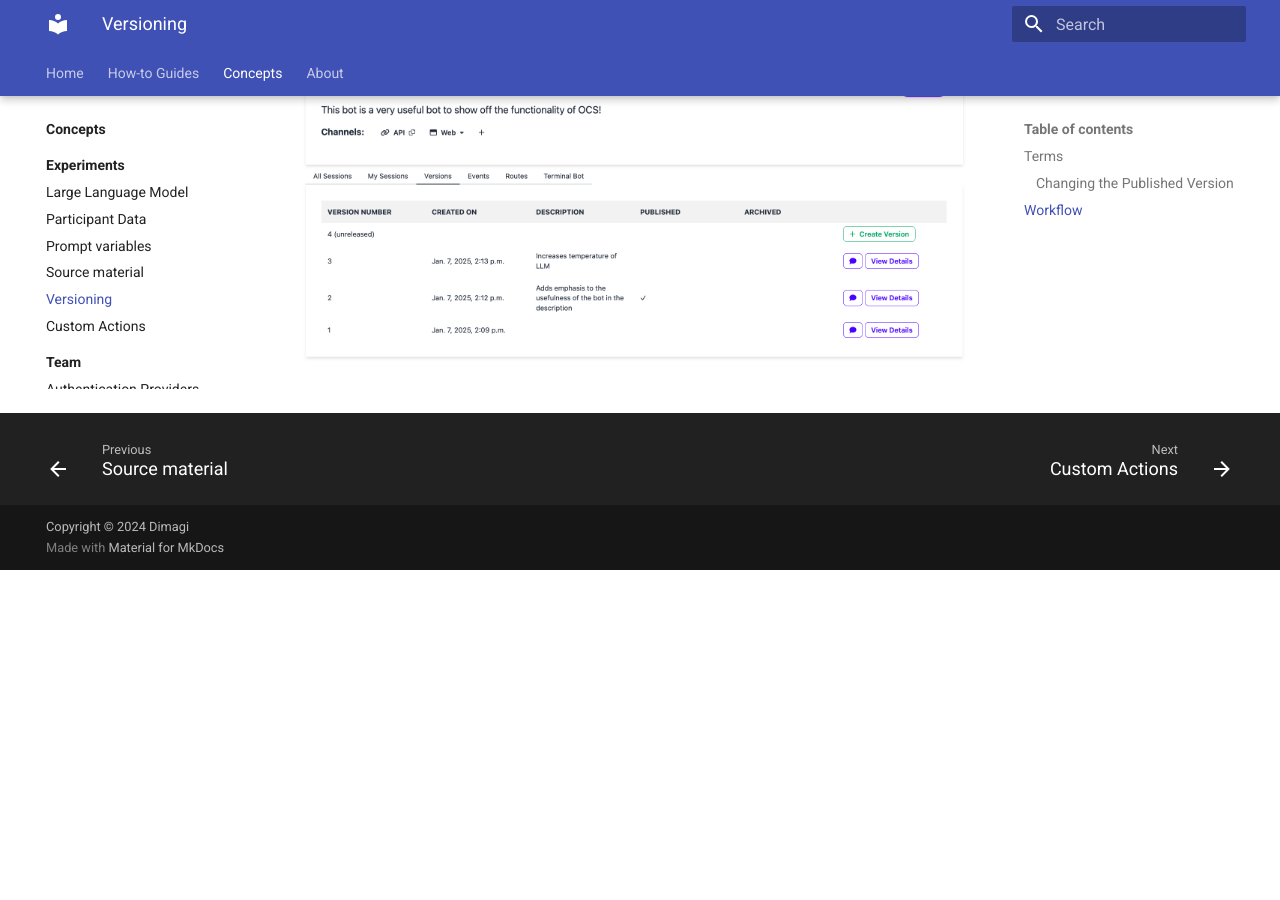
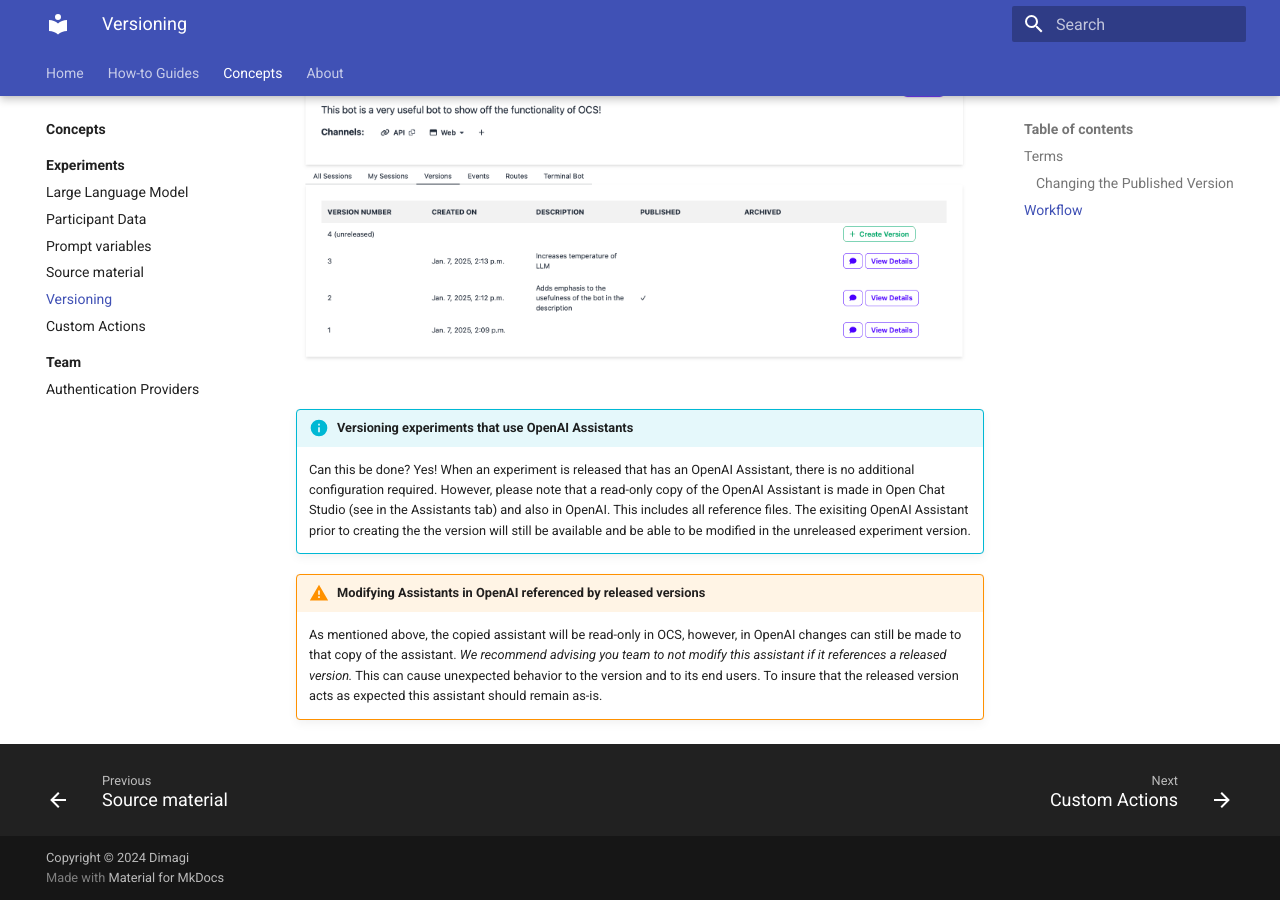
Before and after one commit to dimagi/open-chat-studio-docs, an MkDocs documentation site: the page built from docs/concepts/versioning.md, in a window 1280 px wide and 900 px high, scrolled down 2836 px. Built offline with MkDocs 1.6.1 and Material for MkDocs 9.7.7, drawn with Linux system fonts in a browser that asks for light colours; before the commit the page ends 3406 px from its top, so only the background shows below that; some of the changed text lies outside the part shown.

Commit message:
add more info about specifially working with OpenAI Assistants

```diff
--- a/docs/concepts/versioning.md
+++ b/docs/concepts/versioning.md
@@ -46,3 +46,11 @@
 
 For this demo, I released a few more versions for this experiment and also changed the published version. To easily see which is the published version for the experiment, look right of the experiment name at the top of the experiment home screen at the icon in green. For this example, you'll see "v2" which indicates that the version 2 is the published version. You will also be able to see in the table looking at the published verion row for the checkmark.
 ![Create Experiment Version View](images/version_table_after.png)
+
+
+!!! info "Versioning experiments that use OpenAI Assistants"
+    Can this be done? Yes! When an experiment is released that has an OpenAI Assistant, there is no additional configuration required. However, please note that a read-only copy of the OpenAI Assistant is made in Open Chat Studio (see in the Assistants tab) and also in OpenAI. This includes all reference files. The exisiting OpenAI Assistant prior to creating the the version will still be available and be able to be modified in the unreleased experiment version.
+
+!!! warning "Modifying Assistants in OpenAI referenced by released versions"
+
+    As mentioned above, the copied assistant will be read-only in OCS, however, in OpenAI changes can still be made to that copy of the assistant. *We recommend advising you team to not modify this assistant if it references a released version.* This can cause unexpected behavior to the version and to its end users. To insure that the released version acts as expected this assistant should remain as-is.
```
Also changed, not shown: other parts of docs/concepts/versioning.md (+1 -1 lines).
